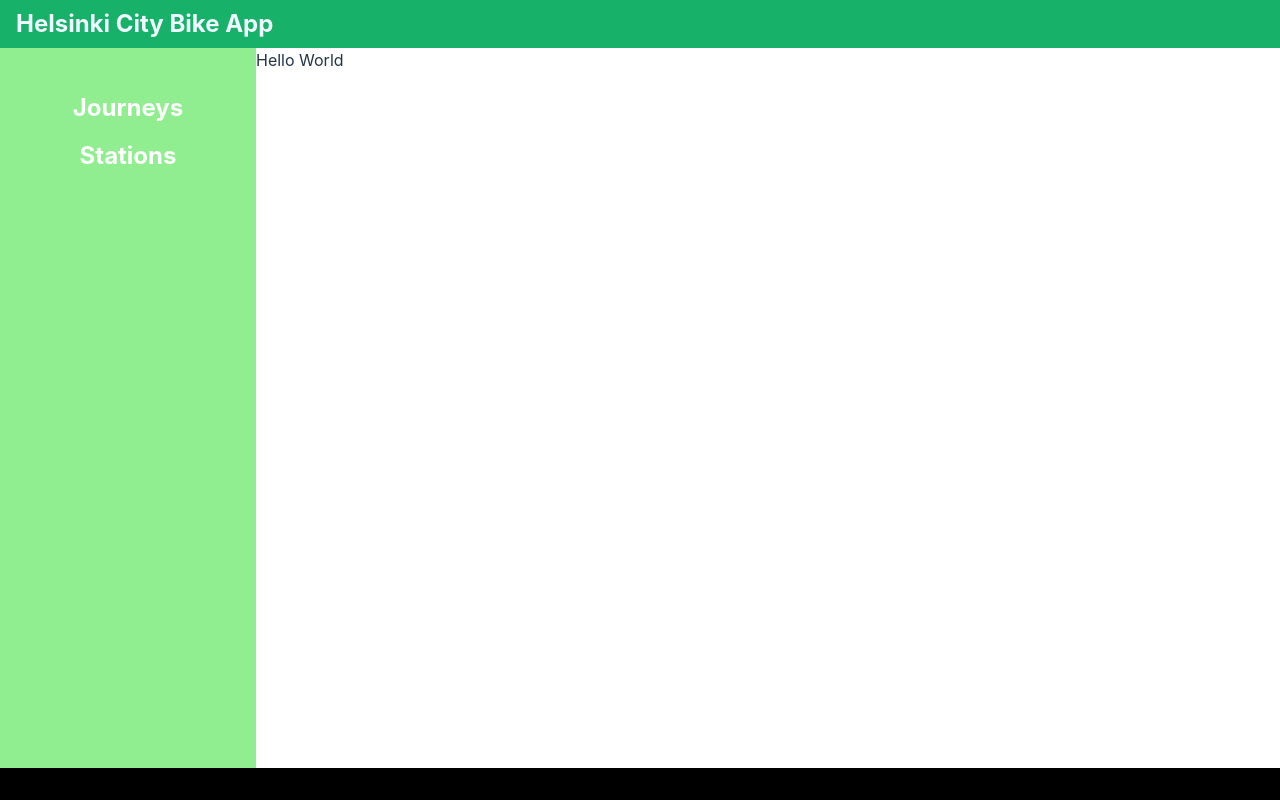
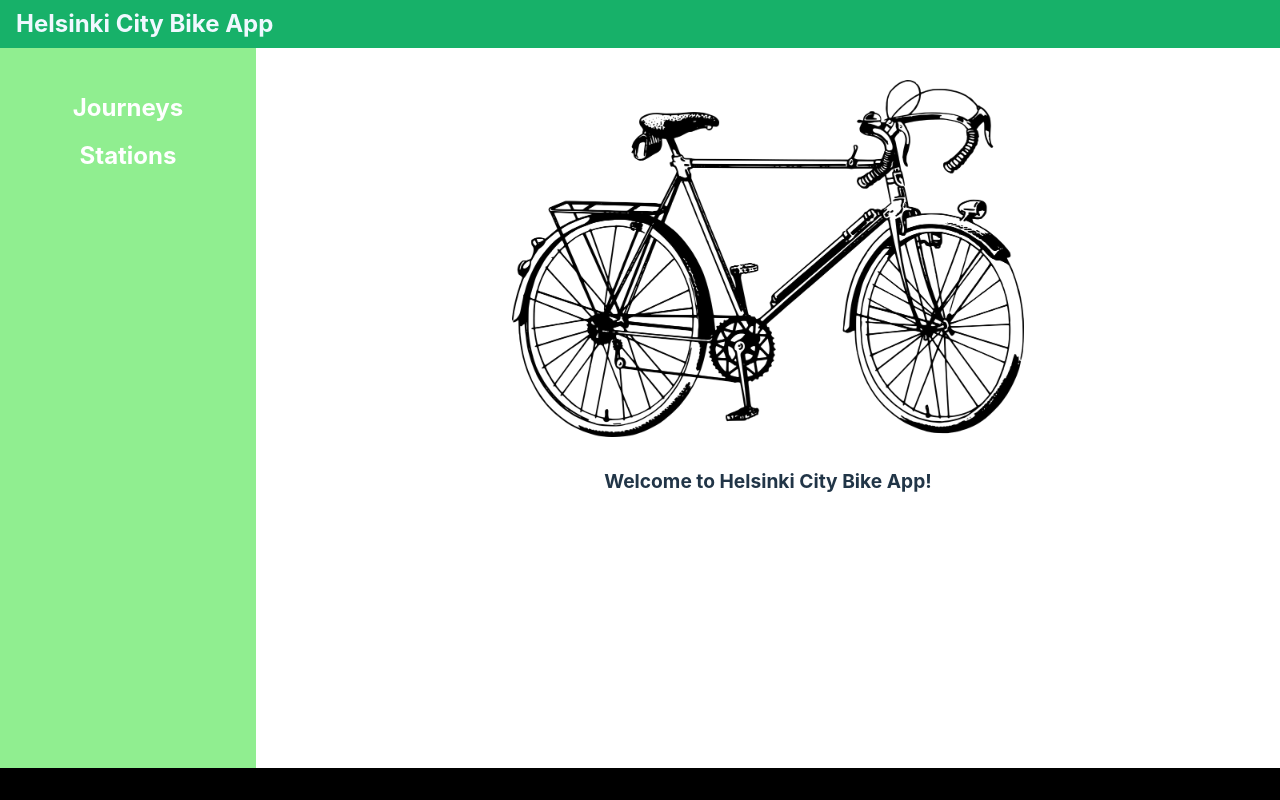
Before and after one commit to miikkaak/citybike-demo-front, a React (Vite) app: page / in a window 1280 px wide. Shown: the top 800 px of the page. Built offline with nearby package versions, Linux system fonts and the light colour scheme.

Commit message:
home page

```diff
--- a/src/components/layout/Header.jsx
+++ b/src/components/layout/Header.jsx
@@ -1,10 +1,11 @@
 import '../../styles/header.css';
+import { Link } from 'react-router-dom';
 
 function Header() {
     return (
         <header className="header">
             <div>
-                Helsinki City Bike App
+                <Link to="/">Helsinki City Bike App</Link>
             </div>
         </header>
     );
--- a/src/index.css
+++ b/src/index.css
@@ -84,3 +84,17 @@ button:focus-visible {
   max-width: 80%;
   min-height: 90vh;
 }
+
+.container {
+  display: flex;
+  flex-direction: column;
+  justify-content: center;
+  align-items: center;
+  font-size: 1.2rem;
+  font-weight: bold;
+}
+
+.container img {
+  max-width: 50%;
+  margin: 2rem;
+}
--- a/src/pages/Home.jsx
+++ b/src/pages/Home.jsx
@@ -1,6 +1,11 @@
+import Bike from '../assets/bicycle.png';
+
 const Home = () => {
     return (
-        <div>Hello World</div>
+        <div className='container'>
+            <img className='home-image' src={Bike}></img>
+            <div>Welcome to Helsinki City Bike App!</div>
+        </div>
     )
 }
 
--- a/src/styles/header.css
+++ b/src/styles/header.css
@@ -8,6 +8,12 @@
     font-weight: bold;
 }
 
+.header a {
+    color: aliceblue;
+    font-size: 1.5rem;
+    font-weight: bold;
+}
+
 .header div {
     margin-left: 1rem;
 }
```
Also changed, not shown: src/assets/bicycle.png (added).
